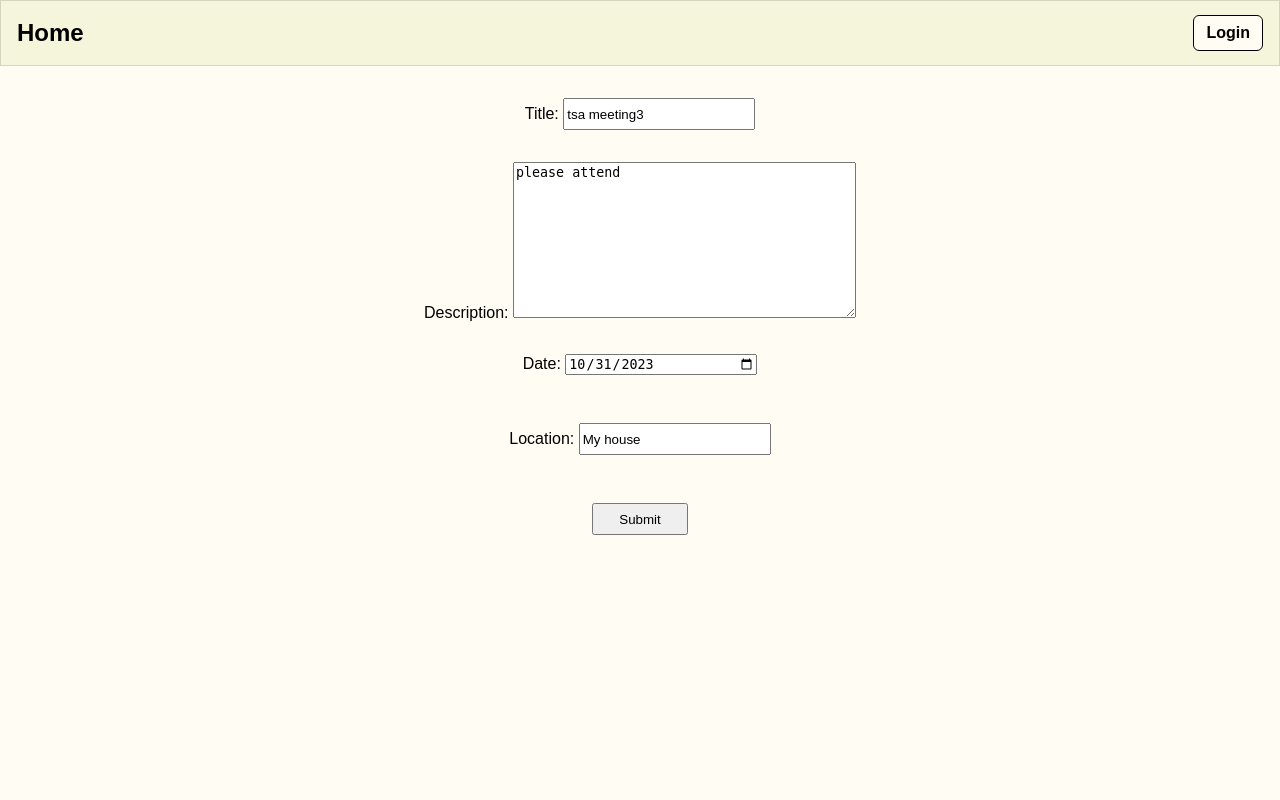
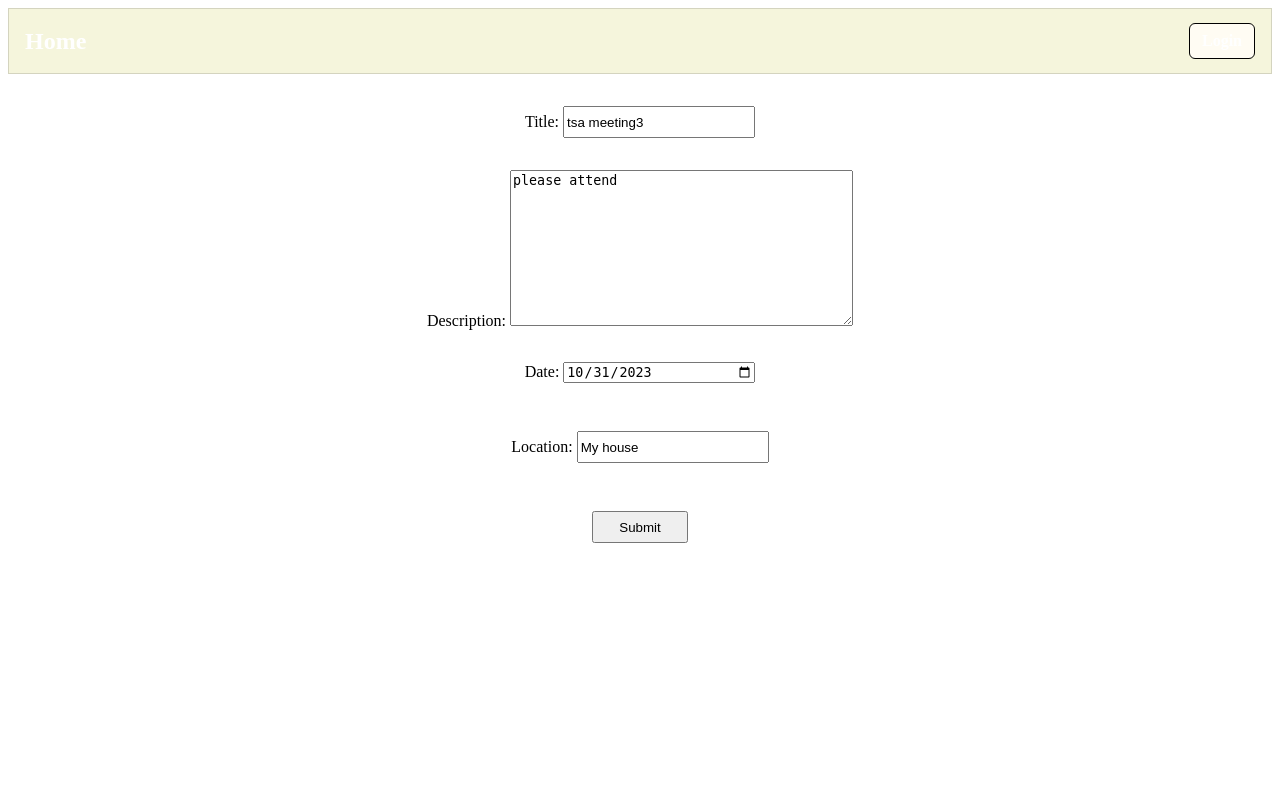
Before and after one commit to EthanZhang87/TSASoftwareDEV23-24, a Django app: page /update-event/11 in a window 1280 px wide. Run offline with Django 4.2, Linux system fonts and the light colour scheme; data comes from the database, SQL or seed files in the repository.

Commit message:
Update main.css to only light mode

```diff
--- a/Answerly/static/styles/main.css
+++ b/Answerly/static/styles/main.css
@@ -60,18 +60,18 @@
 }
 
 :root {
-    --font-color: white;
-    --primary: #272727;
-    --secondary: #3c3c3c;
-    --accent: #313131;
+    --primary: #fffcf3;
+    --secondary: #fff;
+    --font-color: #000;
+    --accent: #f5f5dc;
 }
 
-body {
+/*body {
     color: var(--font-color);
     font-family: sans-serif;
     background: var(--primary);
     margin: 0;
-}
+}*/
 
 .wrapper {
     margin: 8px;
@@ -213,7 +213,7 @@
     background-color: var(--accent);
 }
 
-@media (prefers-color-scheme: light) {
+/*@media (prefers-color-scheme: light) {
     body {
         --primary: #fffcf3;
         --secondary: #fff;
@@ -230,4 +230,4 @@
         --font-color: #fff;
         --accent: #313131;
     }
-}
+}*/
```
